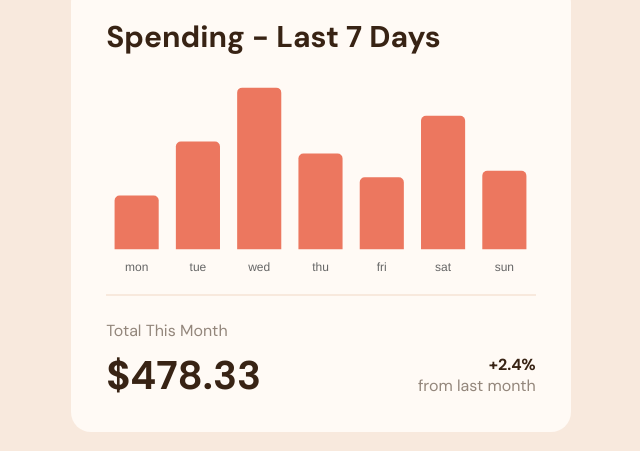
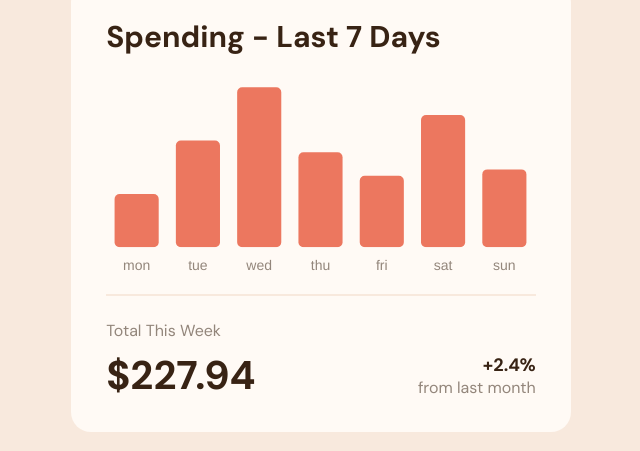
Before and after one commit to travistn/expenses-chart, a React (Create React App) app: page / in a window 1280 px wide. Shown: the part 335-786 px from the top of the page, without its empty margins (319-959 px from the left). Built offline with nearby package versions, Linux system fonts and the light colour scheme; the HTML template or start-up script is replaced by a standard one.

Commit message:
Users can see expense when hovering over a day

```diff
--- a/src/containers/Expenses/Expenses.css
+++ b/src/containers/Expenses/Expenses.css
@@ -53,6 +53,7 @@
 }
 
 .expenses-footer-content-right p {
+  font-size: 18px;
   font-weight: 700;
   color: var(--color-darkBrown);
 }
--- a/src/containers/Expenses/Expenses.jsx
+++ b/src/containers/Expenses/Expenses.jsx
@@ -1,10 +1,10 @@
-import { Chart as ChartJS, CategoryScale, LinearScale, BarElement } from 'chart.js';
+import { Chart as ChartJS, CategoryScale, LinearScale, BarElement, Tooltip } from 'chart.js';
 import { Bar } from 'react-chartjs-2';
 
 import './Expenses.css';
 import expensesData from '../../data.json';
 
-ChartJS.register(CategoryScale, LinearScale, BarElement);
+ChartJS.register(CategoryScale, LinearScale, BarElement, Tooltip);
 
 const data = {
   labels: expensesData.map((expense) => expense.day),
@@ -13,6 +13,8 @@ const data = {
       data: expensesData.map((expense) => expense.amount),
       backgroundColor: 'hsl(10, 79%, 65%)',
       borderRadius: 5,
+      borderSkipped: false,
+      hoverBackgroundColor: 'hsl(10, 79%, 65%, 80%)',
     },
   ],
 };
@@ -23,9 +25,26 @@ const options = {
       display: false,
     },
     xAxis: {
+      ticks: {
+        color: 'hsl(28, 10%, 53%)',
+        font: {
+          size: 14,
+        },
+      },
       grid: {
         display: false,
         drawBorder: false,
+      },
+    },
+  },
+  plugins: {
+    tooltip: {
+      backgroundColor: 'hsl(25, 47%, 15%)',
+      displayColors: false,
+      xAlign: 'center',
+      yAlign: 'bottom',
+      callbacks: {
+        title: () => null,
       },
     },
   },
@@ -40,9 +59,9 @@ const Expenses = () => {
           <Bar data={data} options={options} />
         </div>
         <div className='expenses-footer'>
-          <h5>Total This Month</h5>
+          <h5>Total This Week</h5>
           <div className='expenses-footer-content'>
-            <h3>$478.33</h3>
+            <h3>{`$${expensesData.reduce((a, expense) => a + expense.amount, 0)}`}</h3>
             <div className='expenses-footer-content-right'>
               <p>+2.4%</p>
               <h4>from last month</h4>
```
